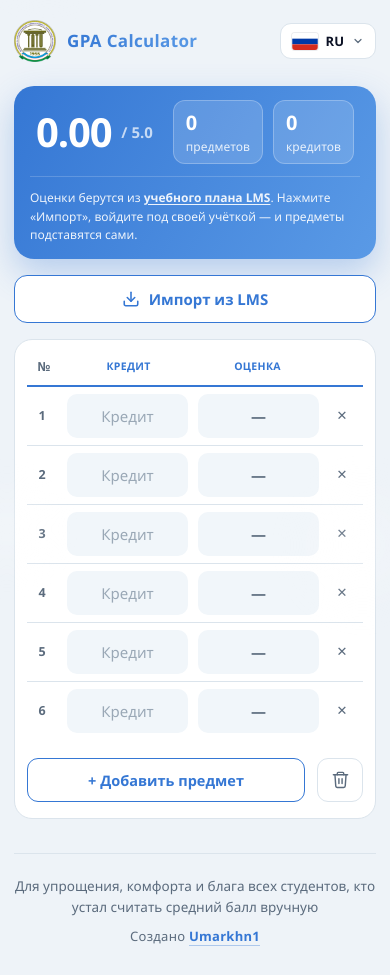
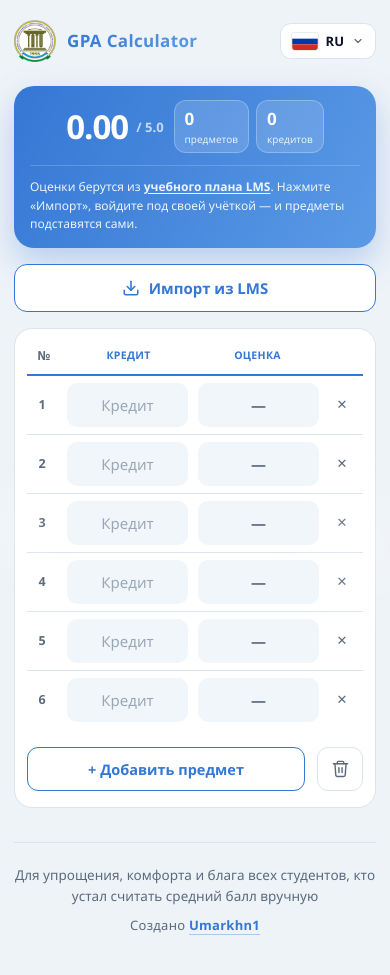
Before and after one commit to Umarkhn1/WebSites, a React (Vite) app: page / in a window 390 px wide. Built offline with nearby package versions, Linux system fonts and the light colour scheme.

Commit message:
Hero: one-row score+stats across languages, status badge, transparent import CTA, trash icon

```diff
--- a/src/App.jsx
+++ b/src/App.jsx
@@ -217,7 +217,7 @@ export default function App() {
                   {status && (
                     <span className={'status-pill st-' + status.cls}>
                       <span className="st-icon">{status.icon}</span>
-                      {status.text}
+                      <span className="st-text">{status.text}</span>
                     </span>
                   )}
                 </div>
--- a/src/styles.css
+++ b/src/styles.css
@@ -908,30 +908,49 @@ select.field {
     font-size: 13px;
   }
   .hero-body {
-    gap: 12px 16px;
+    gap: 12px;
     align-items: center;
   }
-  .hero-score {
+  /* всё в один ряд на всех языках, как в узбекском */
+  .hero-row {
+    flex-wrap: nowrap;
     gap: 10px;
   }
+  .hero-score {
+    gap: 8px;
+    flex: none;
+  }
   .hero-num {
-    font-size: 40px;
+    font-size: 33px;
   }
   .hero-scale {
-    font-size: 15px;
+    font-size: 13px;
   }
-  .hero-label {
-    font-size: 12.5px;
+  .status-pill {
+    font-size: 10.5px;
+    padding: 2px 8px 2px 4px;
+    gap: 4px;
+  }
+  .st-icon {
+    width: 14px;
+    height: 14px;
+    font-size: 9px;
   }
   .hero-stats {
     margin-left: auto;
+    gap: 7px;
+    flex: none;
   }
   .stat {
     min-width: 0;
-    padding: 8px 12px;
+    padding: 6px 10px;
   }
   .stat b {
-    font-size: 20px;
+    font-size: 17px;
+  }
+  .stat span {
+    font-size: 10px;
+    white-space: nowrap;
   }
   .hero-note {
     padding-top: 12px;
```
Also changed, not shown: 1 other file (tests, documents, lock files or other folders).
